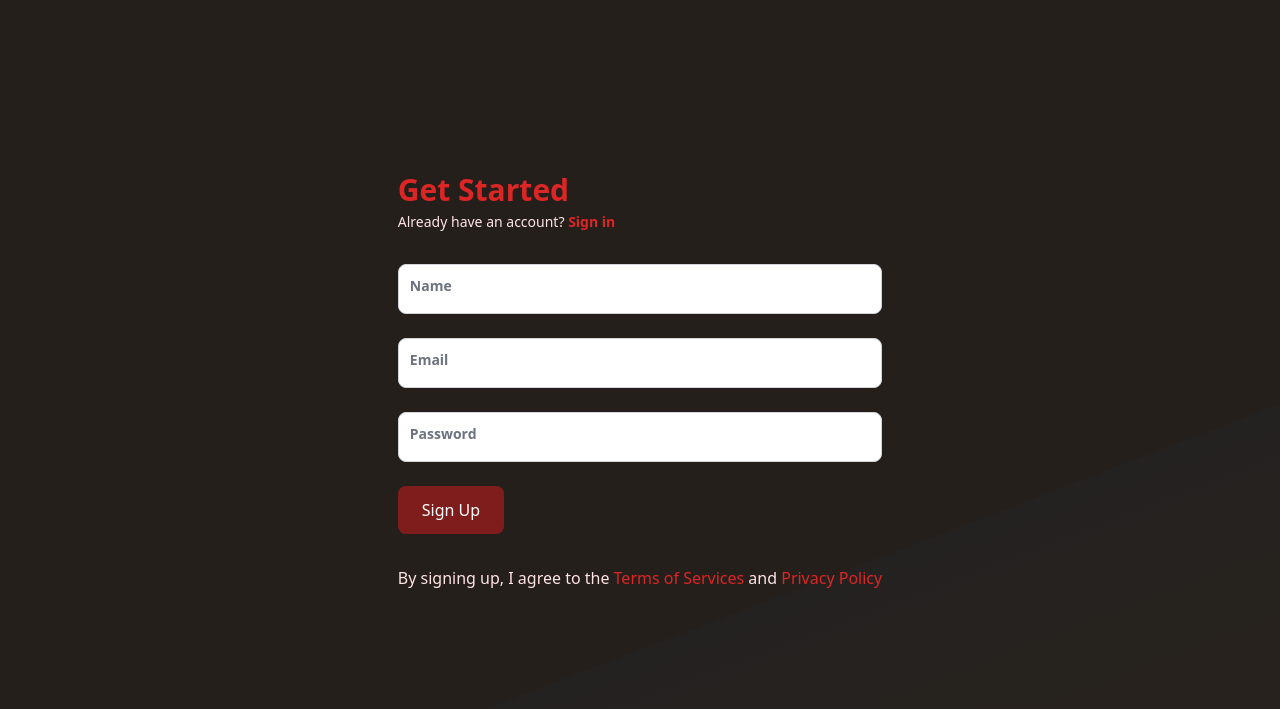
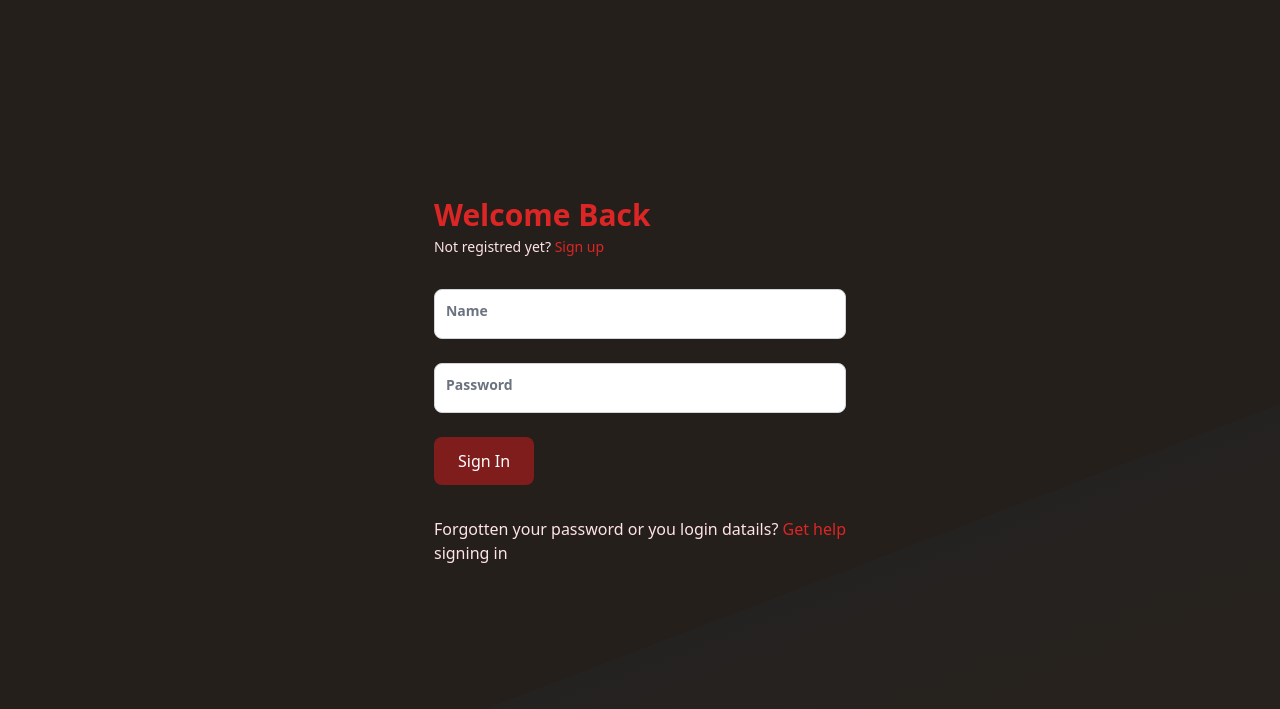
Before and after one commit to omar6685/al-nejadi, a website: page signin.html in a window 1280 px wide. Shown: the part 91-800 px from the top of the page. Drawn offline with nearby package versions, Linux system fonts and the light colour scheme.

Commit message:
edit sign in page

```diff
--- a/signin.html
+++ b/signin.html
@@ -35,26 +35,23 @@
       <div class="min-h-screen flex flex-col justify-center items-center">
         <div class="flex m-7 justify-center items-center flex-col lg:flex-row">
           <form action="#" class="form">
-            <h2 class="text-3xl  font-bold mb-1 text-red-600">Get Started</h2>
-            <h6 class="text-sm text-rose-100 mb-8">Already have an account? <a href="#" class=" font-bold text-red-600">Sign in</a></h6>
+            <h2 class="text-3xl  font-bold mb-1 text-red-600">Welcome Back</h2>
+            <h6 class="text-sm text-rose-100 mb-8">Not registred yet? <a href="#" class=" text-red-600">Sign up</a></h6>
             <div class="input-wrap relative mb-6">
               <input type="name" class="input-field w-full py-3 px-3 border border-gray-300 rounded-lg focus:outline-none focus:border-blue-500" autocomplete="off" required />
               <label class="absolute top-0 left-0 py-3 px-3 text-gray-500 font-bold text-sm transition-all duration-300" for="name">Name</label>
             </div>
             <div class="input-wrap relative mb-6">
-              <input type="email" class="input-field w-full py-3 px-3 border border-gray-300 rounded-lg focus:outline-none focus:border-blue-500" autocomplete="off" required />
-              <label class="absolute top-0 left-0 py-3 px-3 text-gray-500 font-bold text-sm transition-all duration-300" for="email">Email</label>
-            </div>
-            <div class="input-wrap relative mb-6">
               <input type="password" minlength="4" class="input-field w-full py-3 px-3 border border-gray-300 rounded-lg focus:outline-none focus:border-blue-500" autocomplete="off" required />
               <label class="absolute top-0 left-0 py-3 px-3 text-gray-500 font-bold text-sm transition-all duration-300" for="password">Password</label>
             </div>
-            <input type="submit" value="Sign Up" class="sign-btn bg-red-900 text-white py-3 px-6 rounded-lg hover:bg-red-600 transition-all duration-300" />
+            <input type="submit" value="Sign In" class="sign-btn bg-red-900 text-white py-3 px-6 rounded-lg hover:bg-red-600 transition-all duration-300" />
 
             <p class="text mt-8 text-rose-100">
-              By signing up, I agree to the
-              <a href="#" class="text-red-600 ">Terms of Services</a> and
-              <a href="#" class="text-red-600 ">Privacy Policy</a>
+                Forgotten your password or you login datails?
+              <a href="#" class="text-red-600 ">Get help</a>
+              <br>
+              signing in
             </p>
           </form>
             </div>
```
